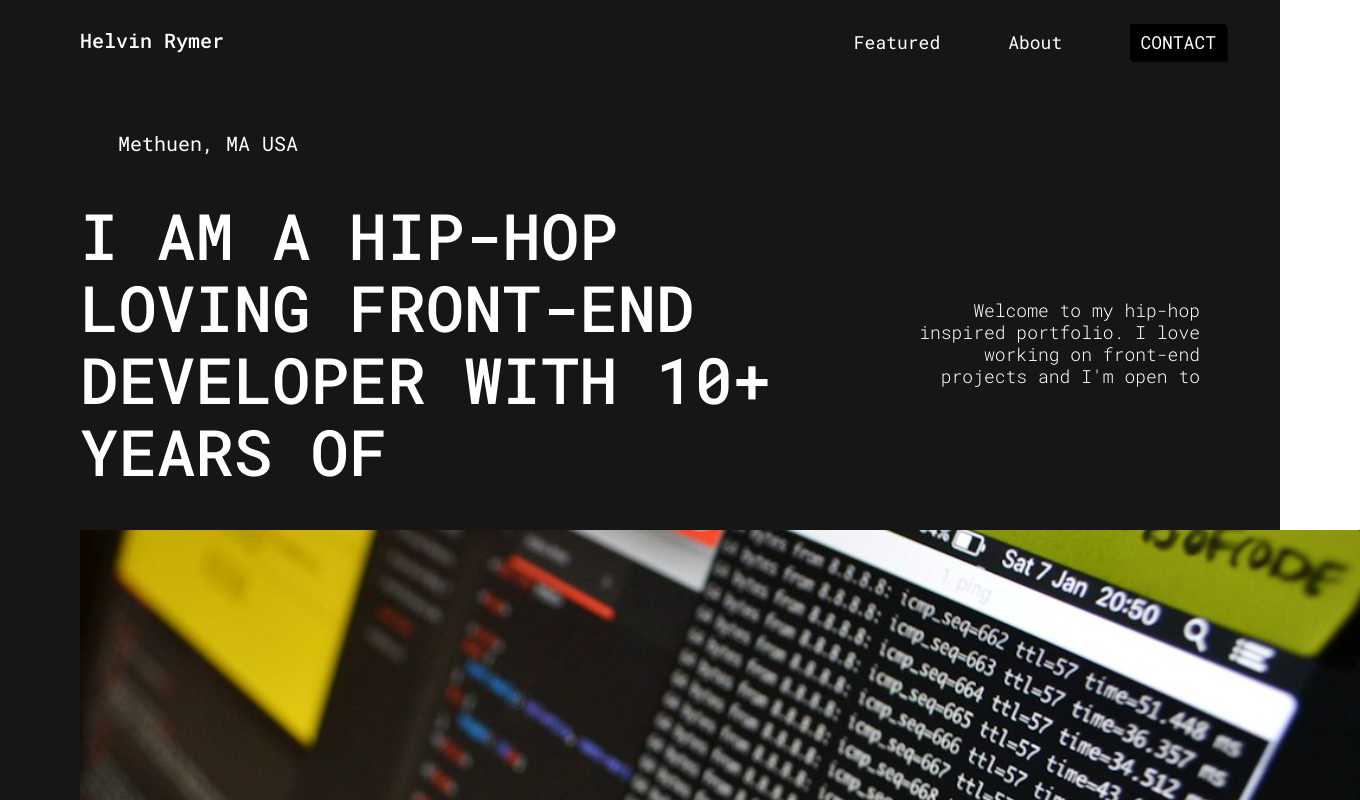
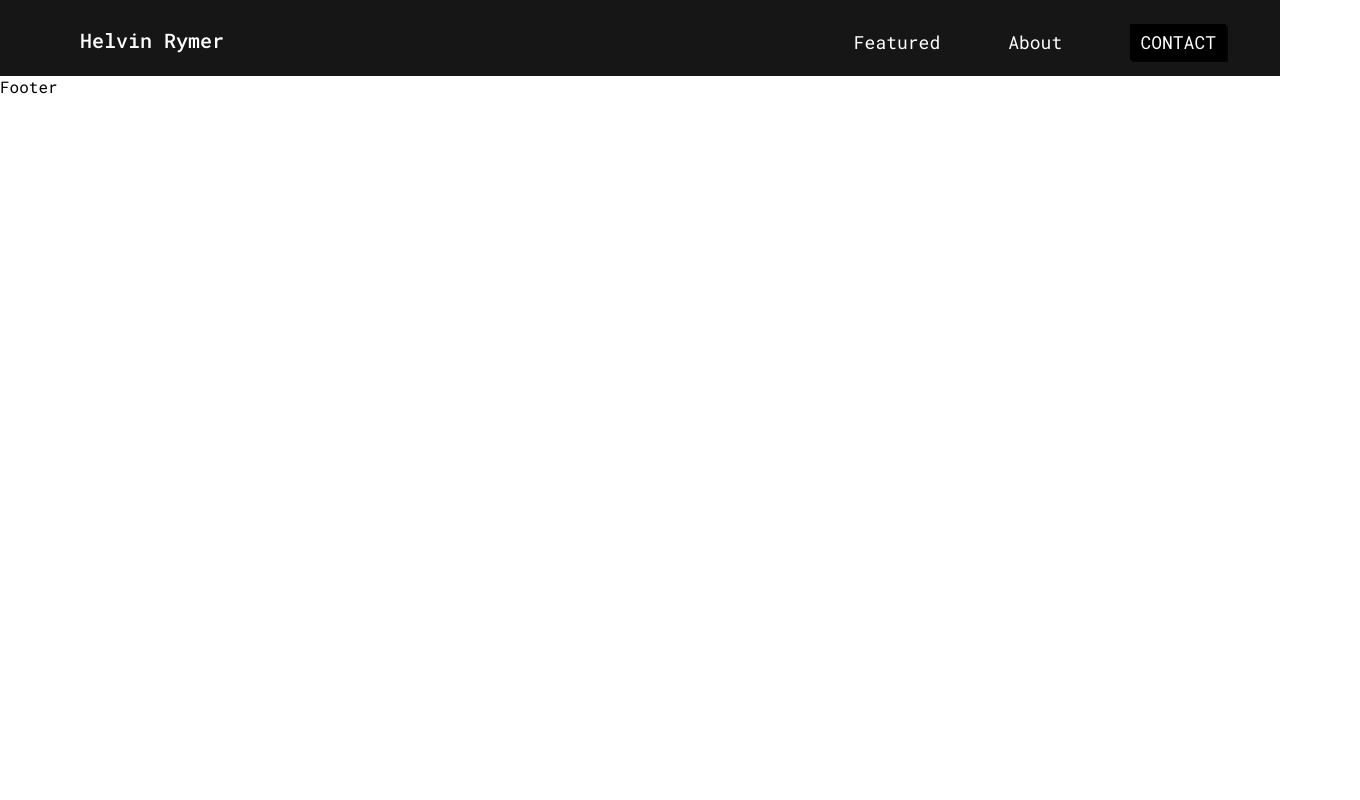
Before and after one commit to Helvin159/portfoliov6, a React (Create React App) app: page / in a window 1280 px wide. Shown: the top 800 px of the page, 1360 px wide, since content can reach past the window. Built offline with nearby package versions, Linux system fonts and the light colour scheme.

Commit message:
fix conflicts

```diff
--- a/src/Routes/Home.js
+++ b/src/Routes/Home.js
@@ -1,11 +1,5 @@
-import HomeHero from '../components/HomeHero/HomeHero';
-
 const Home = () => {
-	return (
-		<div>
-			<HomeHero />
-		</div>
-	);
+	return <div></div>;
 };
 
 export default Home;
--- a/src/sass/base/_base.scss
+++ b/src/sass/base/_base.scss
@@ -15,5 +15,4 @@
 
 body {
 	font-family: var(--primary-font);
-	overflow-x: hidden;
 }
```
